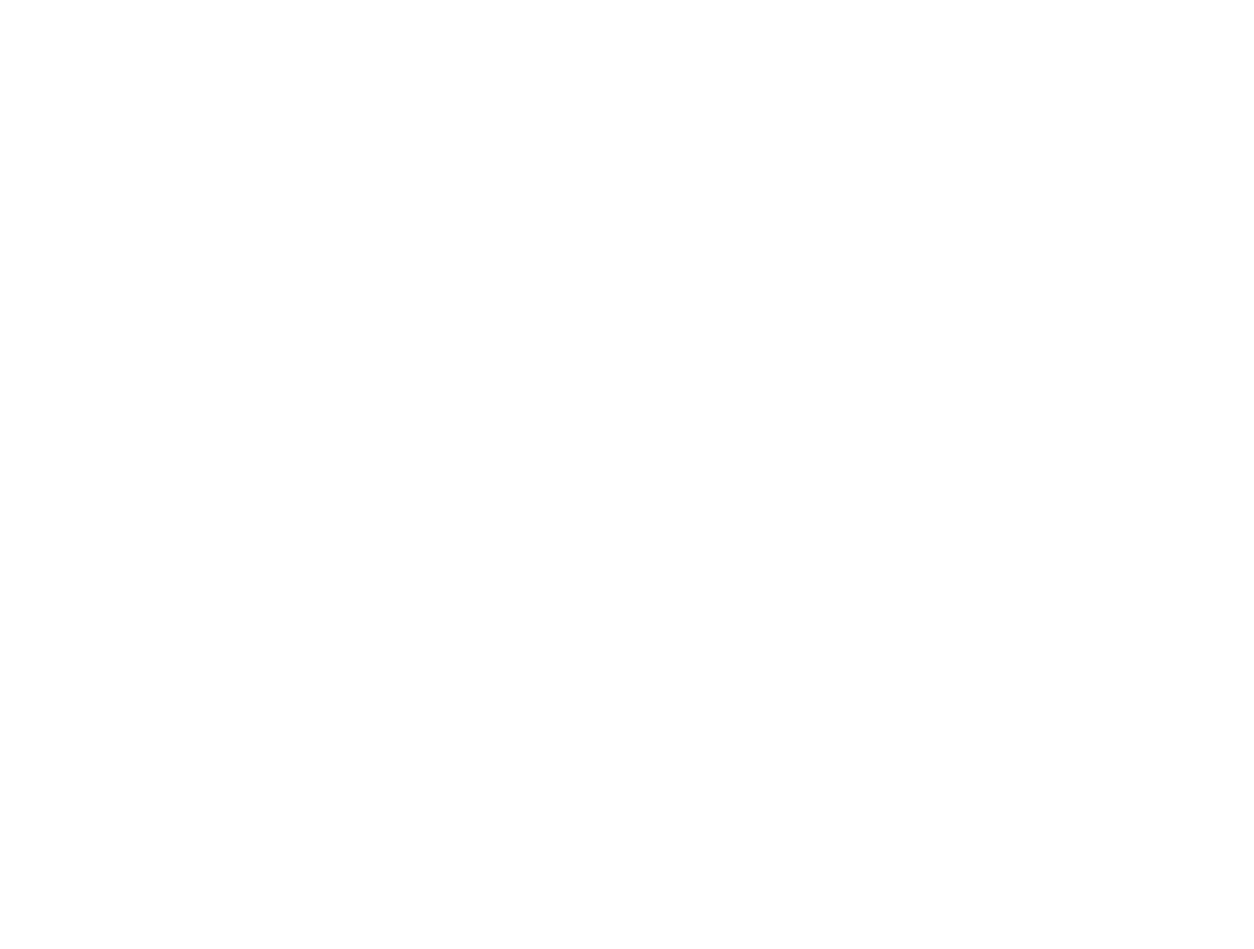
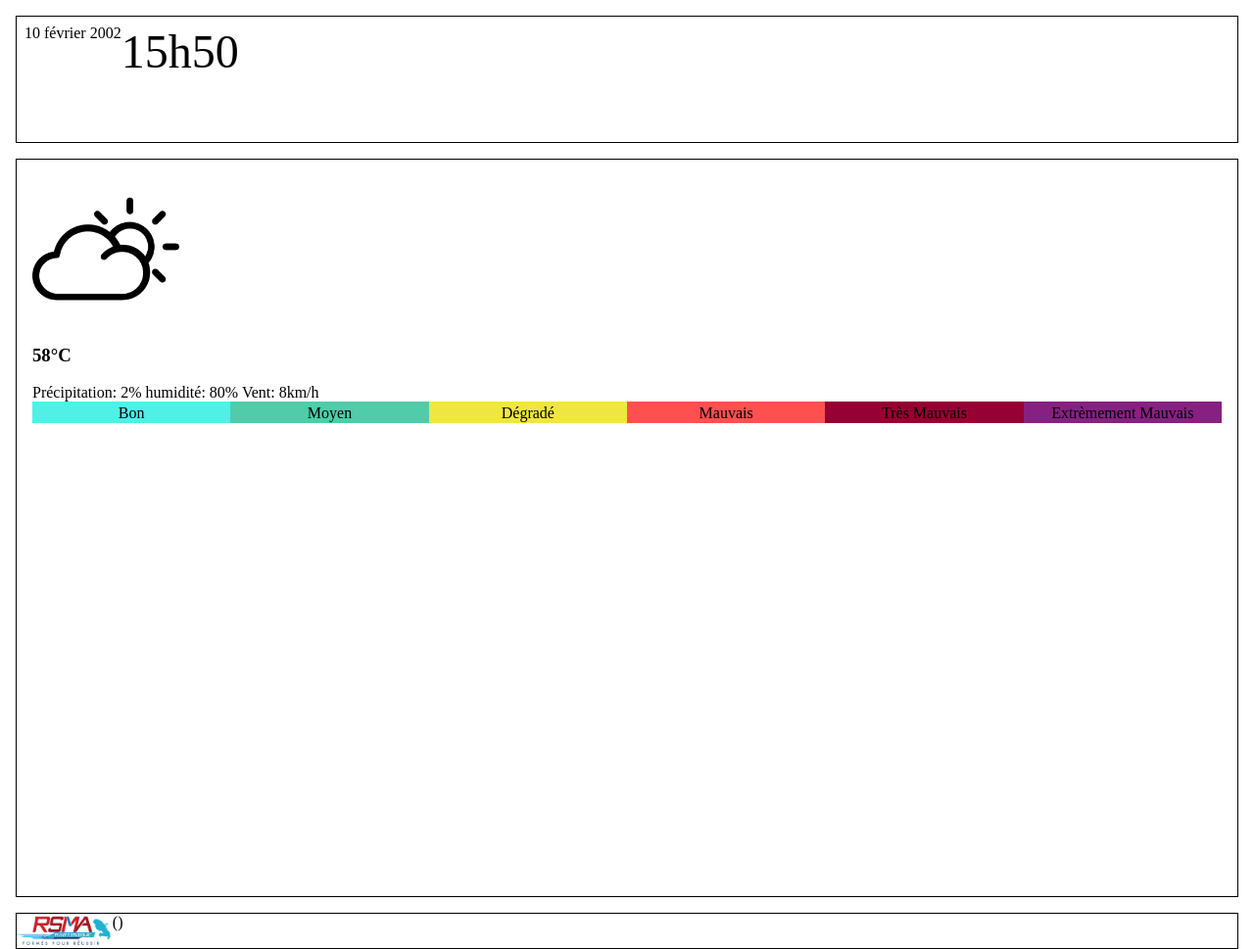
Before and after one commit to Saihtam77/RSMA_Meteo, a plain HTML site: page index.html in a window 1280 px wide. Shown: the whole page at 98% size. Before the commit the page ends 800 px from the top, so only its background shows below. Drawn offline with Linux system fonts and the light colour scheme.

Commit message:
front end v1

```diff
--- a/index.html
+++ b/index.html
@@ -1,5 +1,6 @@
 <!DOCTYPE html>
 <html lang="en">
+
 <head>
     <meta charset="UTF-8">
     <meta http-equiv="X-UA-Compatible" content="IE=edge">
@@ -10,19 +11,60 @@
     <link rel="stylesheet" href="style.css">
 </head>
 
+<body>
+    <header>
+        <div id="horodatage">
 
-<body>
-
-    <header>
-
+            <div class="date">10 février 2002 </div>
+            <div class="heure">15h50</div>
+            <!-- horlogue + date/heure -->
+        </div>
     </header>
 
     <main>
+        <div id="cadre_meteo">
+
+            <section>
+                <div class="info_météo">
+                    <img class="météo" src="icone météo/couvert.png">
+
+                    <h3>58°C</h3>
+                    Précipitation: 2%
+                    humidité: 80%
+                    Vent: 8km/h
+                </div>
+            </section>
+
+
+
+            <div id="barre_A">
+                <div class="couleur" value="1">Bon</div>
+                <div class="couleur" value="2">Moyen</div>
+                <div class="couleur" value="3">Dégradé</div>
+                <div class="couleur" value="4">Mauvais</div>
+                <div class="couleur" value="5">Très Mauvais</div>
+                <div class="couleur" value="6">Extrèmement Mauvais</div>
+            </div>
+            <div id="cadre_sport">
+                <div cla> </div>
+            </div>
+            <!-- information + iconographie
+            météo-temperature-humidité
+            -qualité de l'air-indice de pratique sportive-->
+        </div>
 
 
     </main>
+    <footer>
+        <div id="cadre_footer">
 
+            <img class="logoR" src="images/logo rsma.png"> (<!-- logo RSMA-->)
+
+            <!-- mention des réalisateur (JOJO/D'essy/Nicolas ) + source  -->
+        </div>
+
+
+    </footer>
 </body>
 
-
 </html>
--- a/style.css
+++ b/style.css
@@ -0,0 +1,99 @@
+body {
+    height: 100vh;
+    margin: 1em;
+}
+/* margin et border de test*/
+
+/* haut de page */
+#horodatage {
+    border: solid 1px;
+    min-height: 7em;
+    display: flex;
+    max-width: 100%;
+    margin-bottom: 1em;
+    padding: 0.5em;
+
+}
+
+.date{
+    font-weight: 10px;
+}
+.heure {
+    font-size: 3em;
+    font-weight: 10px;
+}
+ /* centre */
+.main {
+    display: flex;
+    border: solid 1px;
+    flex: 1fr;
+}
+
+#cadre_meteo {
+    border: solid 1px;
+    height: 45em;
+    padding: 1em;
+}
+
+
+.météo {
+    max-height: 100%;
+    width: 150px;
+    height: 150px;
+}
+
+/*  barre qualité d'air*/
+.couleur {
+    padding: 3px;
+    height: 1em;
+    width: 15em;
+    text-align: center;
+    flex-direction: row;
+}
+
+.couleur[value="1"] {
+    background-color: var(--color-ia-bleu);}
+
+.couleur[value="2"] {
+    background-color: var(--color-ia-vert);}
+
+.couleur[value="3"] {
+    background-color: var(--color-ia-jaune);}
+
+.couleur[value="4"] {
+    background-color: var(--color-ia-rouge);}
+
+.couleur[value="5"] {
+    background-color: var(--color-ia-violet);}
+
+.couleur[value="6"] {
+    background-color: var(--color-ia-rose);}
+
+/* couleur d'origine  */
+:root {
+    --color-ia-bleu: #50F0E6;
+    --color-ia-vert: #50CCAA;
+    --color-ia-jaune: #F0E641;
+    --color-ia-rouge: #ff5050;
+    --color-ia-violet: #960032;
+    --color-ia-rose: #872181;
+}
+
+#barre_A{
+    display: flex;
+    max-width: 100%;
+
+}
+
+/*bas de page */
+.logoR {
+    height: 35px;
+}
+
+#cadre_footer {
+    max-height: 100%;
+    border: solid 1px;
+    margin-top: 1em;
+    display: flex;
+
+}
```
Also changed, not shown: icone météo/couvert.png (added), icone météo/ensolellier.png (added), icone météo/fort orage.png (added), icone météo/forte pluie.png (added), icone météo/nuageux.png (added), icone météo/pluvieux.png (added), icone météo/rain.png (added), icone météo/risque d'averse.png (added), icone météo/temperature(basse).png (added), icone météo/temperature(haute).png (added), icone météo/venteux.png (added), images/logo rsma.png (added).
